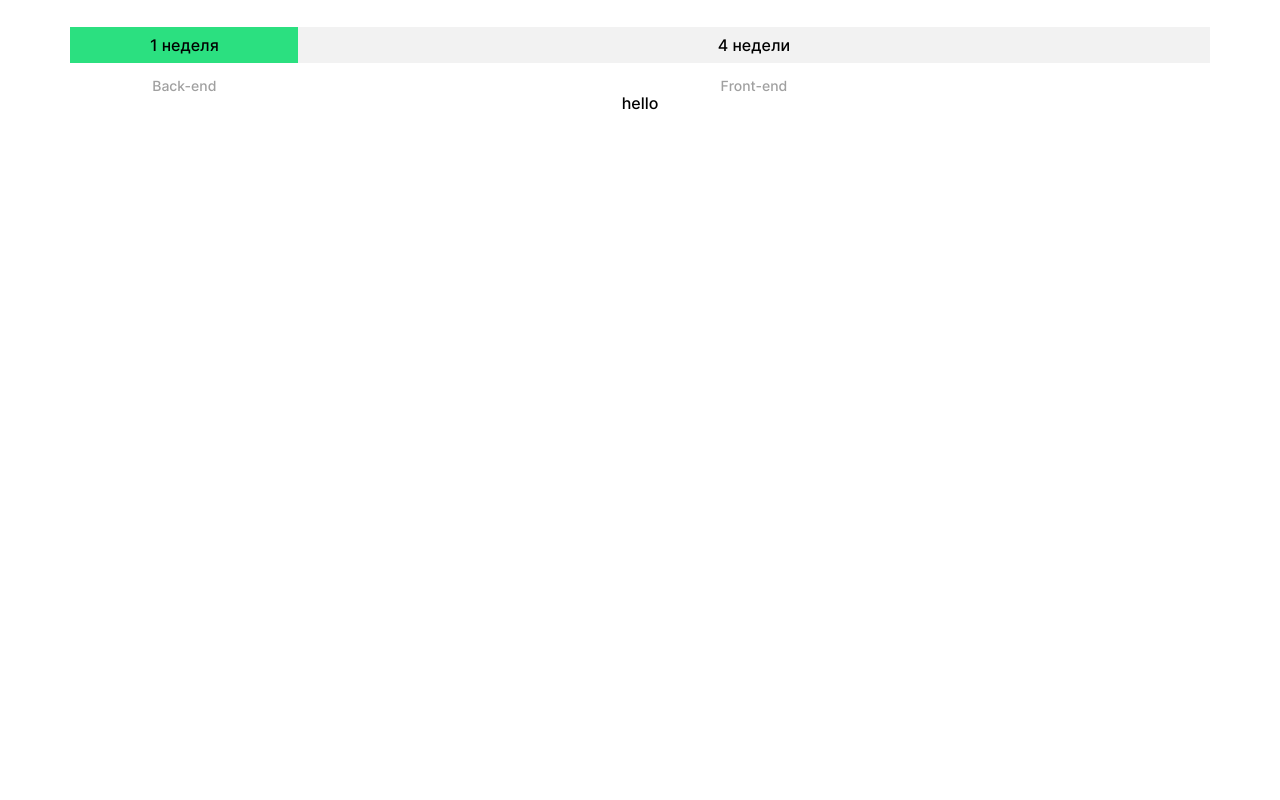
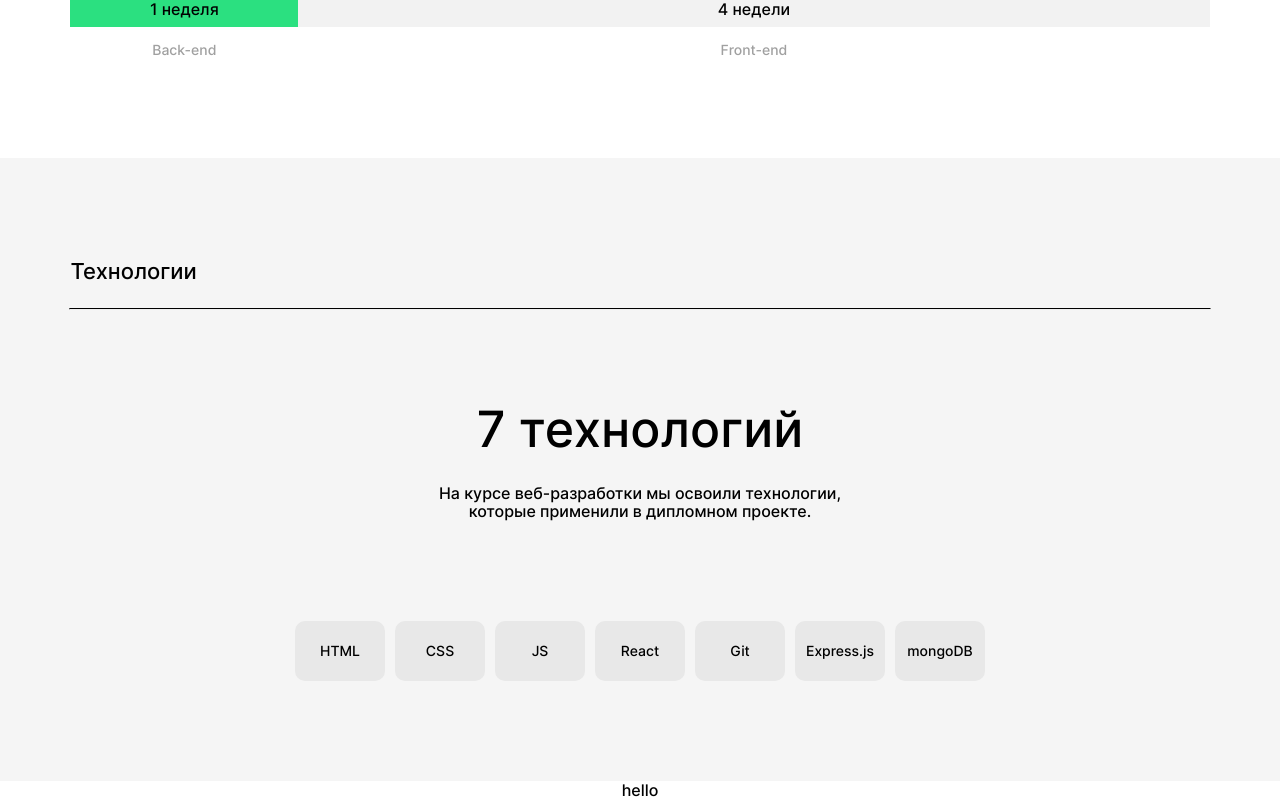
Before and after one commit to eugenvetrov/movies-explorer-frontend, a React (Create React App) app: page / in a window 1280 px wide. Shown: the part 1102-1902 px from the top of the page. Before the commit the page ends 1215 px from the top, so only its background shows below. Built offline with nearby package versions, Linux system fonts and the light colour scheme.

Commit message:
Make technology section

```diff
--- a/src/components/AboutProject/AboutProject.css
+++ b/src/components/AboutProject/AboutProject.css
@@ -12,6 +12,7 @@
     font-size: 22px;
     font-weight: 400;
     line-height: 27px;
+    margin: 0;
 }
 
 .about-project__line {
--- a/src/components/App/App.js
+++ b/src/components/App/App.js
@@ -4,6 +4,7 @@ import Header from '../Header/Header';
 import HeaderLanding from '../HeaderLanding/HeaderLanding.js';
 import LandingSelector from '../LandingSelector/LandingSelector';
 import AboutProject from '../AboutProject/AboutProject';
+import Technology from '../Technology/Technology';
 
 function App() {
 
@@ -18,6 +19,7 @@ function App() {
               <HeaderLanding />
               <LandingSelector />
               <AboutProject />
+              <Technology />
               </>
             }
           />
--- /dev/null
+++ b/src/components/Technology/Technology.css
@@ -0,0 +1,53 @@
+.technology {
+    display: flex;
+    flex-wrap: wrap;
+    width: 100%;
+    justify-content: center;
+    margin: 100px 0 0 0;
+    background-color: #f5f5f5;
+}
+
+.technology__title {
+    width: 89%;
+    margin: 100px 0 0 0;
+}
+
+.technology__line {
+    width: 89%;
+}
+
+.technology__heading {
+    display: flex;
+    margin: 90px 0 0 0;
+    width: 89%;
+    justify-content: center;
+    font-size: 50px;
+    line-height: 58px;
+    font-weight: 400;
+}
+
+.technology__description-paragraph {
+    max-width: 460px;
+    justify-content: center;
+    text-align: center;
+}
+
+.technology__widgets {
+    display: flex;
+    width: 100%;
+    justify-content: center;
+}
+
+.technology__widget {
+    display: flex;
+    width: 90px;
+    min-height: 60px;
+    margin:  100px 5px;
+    border-radius: 10px;
+    background-color: #e8e8e8;
+    justify-content: center;
+    align-items: center;
+    font-size: 14px;
+    line-height: 17px;
+    font-weight: 400;
+}
--- /dev/null
+++ b/src/components/Technology/Technology.js
@@ -0,0 +1,24 @@
+import './Technology.css';
+import '../AboutProject/AboutProject.css'
+
+const Technology = () => {
+  return(
+    <section className="technology">
+        <h2 className="about-project__title technology__title">Технологии</h2>
+        <hr className="about-project__line technology__line"/>
+        <p className="technology__heading">7 технологий</p>
+        <p className="about-project__description-paragraph technology__description-paragraph">На курсе веб-разработки мы освоили технологии, которые применили в дипломном проекте.</p>
+        <div className="technology__widgets">
+            <p className="technology__widget">HTML</p>
+            <p className="technology__widget">CSS</p>
+            <p className="technology__widget">JS</p>
+            <p className="technology__widget">React</p>
+            <p className="technology__widget">Git</p>
+            <p className="technology__widget">Express.js</p>
+            <p className="technology__widget">mongoDB</p>
+        </div>
+    </section>
+  )
+}
+
+export default Technology;
```
